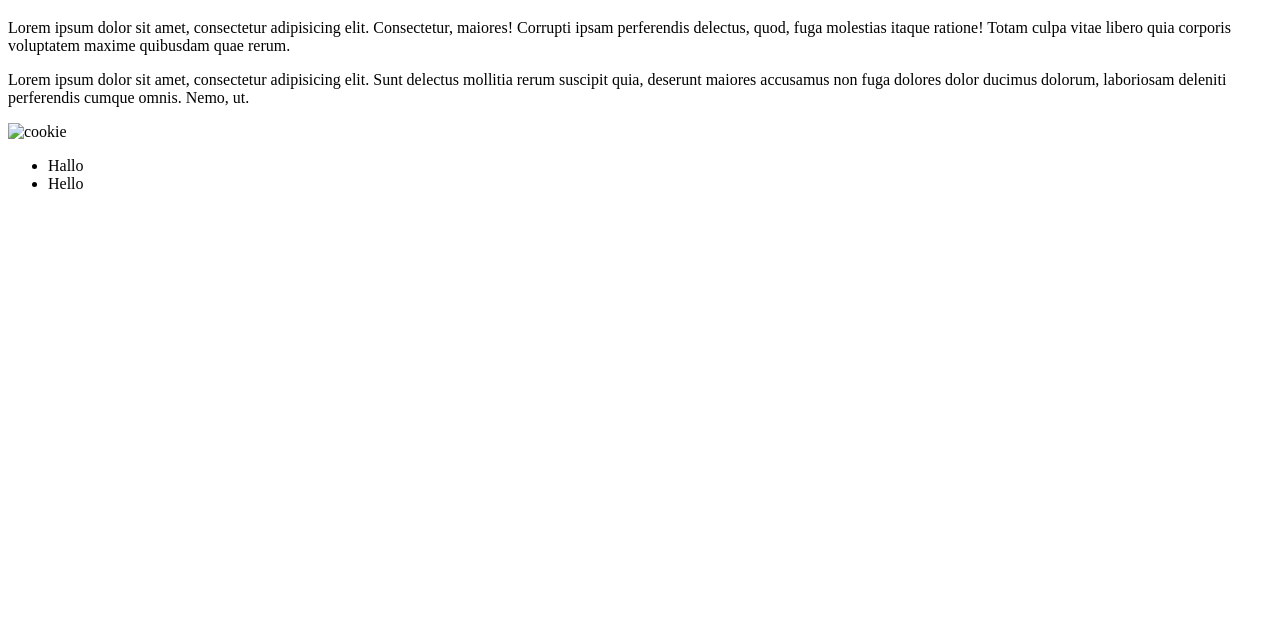
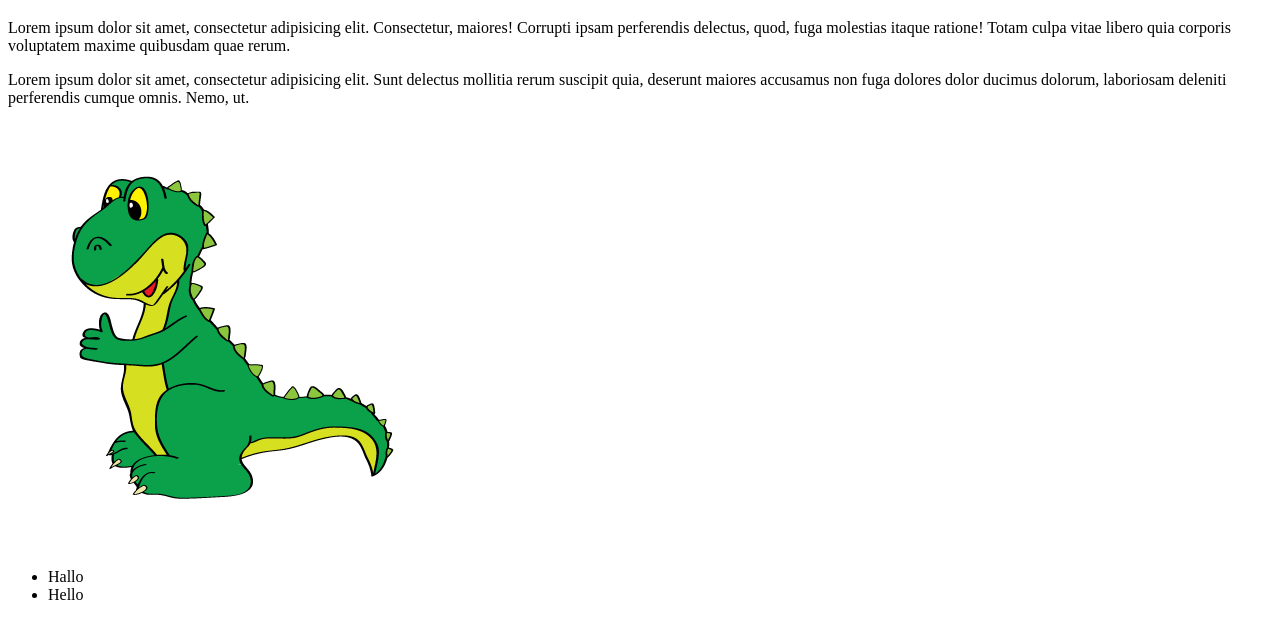
Before and after one commit to D252023/Dino-site, a plain HTML site: page index.html in a window 1280 px wide. Shown: the part 61-700 px from the top of the page. Drawn offline with Linux system fonts and the light colour scheme.

Commit message:
Add image again

```diff
--- a/index.html
+++ b/index.html
@@ -8,7 +8,7 @@
 	<h1>Hello</h1>
 	<p>Lorem ipsum dolor sit amet, consectetur adipisicing elit. Consectetur, maiores! Corrupti ipsam perferendis delectus, quod, fuga molestias itaque ratione! Totam culpa vitae libero quia corporis voluptatem maxime quibusdam quae rerum.</p>
 	<p>Lorem ipsum dolor sit amet, consectetur adipisicing elit. Sunt delectus mollitia rerum suscipit quia, deserunt maiores accusamus non fuga dolores dolor ducimus dolorum, laboriosam deleniti perferendis cumque omnis. Nemo, ut.</p>
-	<img src="img/Cookie-Download-PNG.png" alt="cookie">
+	<img src="img/dino.png" alt="cookie">
 
 	<ul>
 		<li>Hallo</li>
```
Also changed, not shown: img/Dino.png (added).
